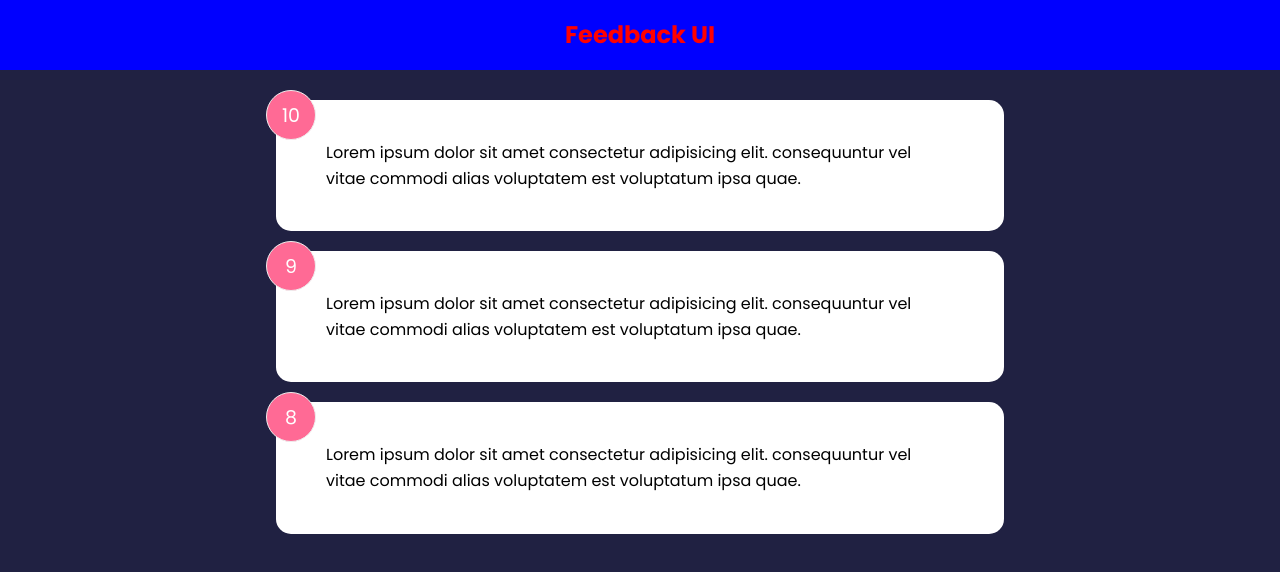
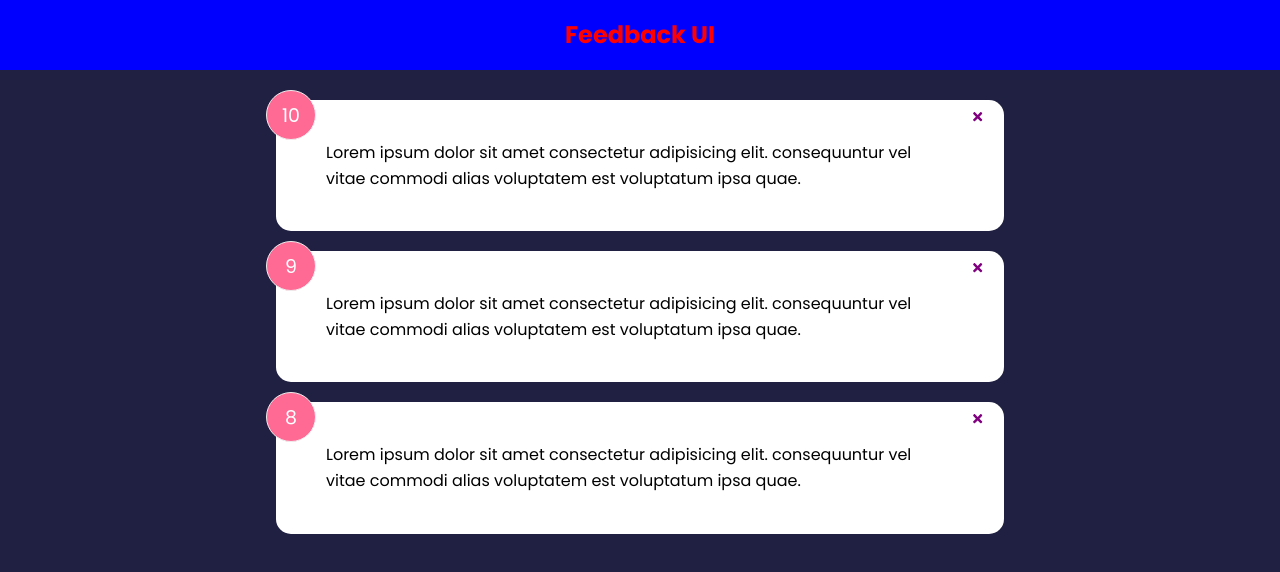
Before and after one commit to NurikBK/feedback-app, a React (Create React App) app in the folder feedback-app/: page / in a window 1280 px wide. Shown: the top 572 px of the page. Built offline with nearby package versions, Linux system fonts and the light colour scheme.

Commit message:
added delete button

```diff
--- a/feedback-app/src/components/FeedbackItem.js
+++ b/feedback-app/src/components/FeedbackItem.js
@@ -1,3 +1,5 @@
+import { FaTimes } from 'react-icons/fa';
+
 import PropTypes from 'prop-types';
 
 import Card from '../shared/Card';
@@ -6,6 +8,9 @@ function FeedbackItem({ item }) {
   return (
     <Card>
       <div className="num-display">{item.rating}</div>
+      <button className="close">
+        <FaTimes color="purple" />
+      </button>
       <div className="text-display">{item.text}</div>
     </Card>
   );
```
